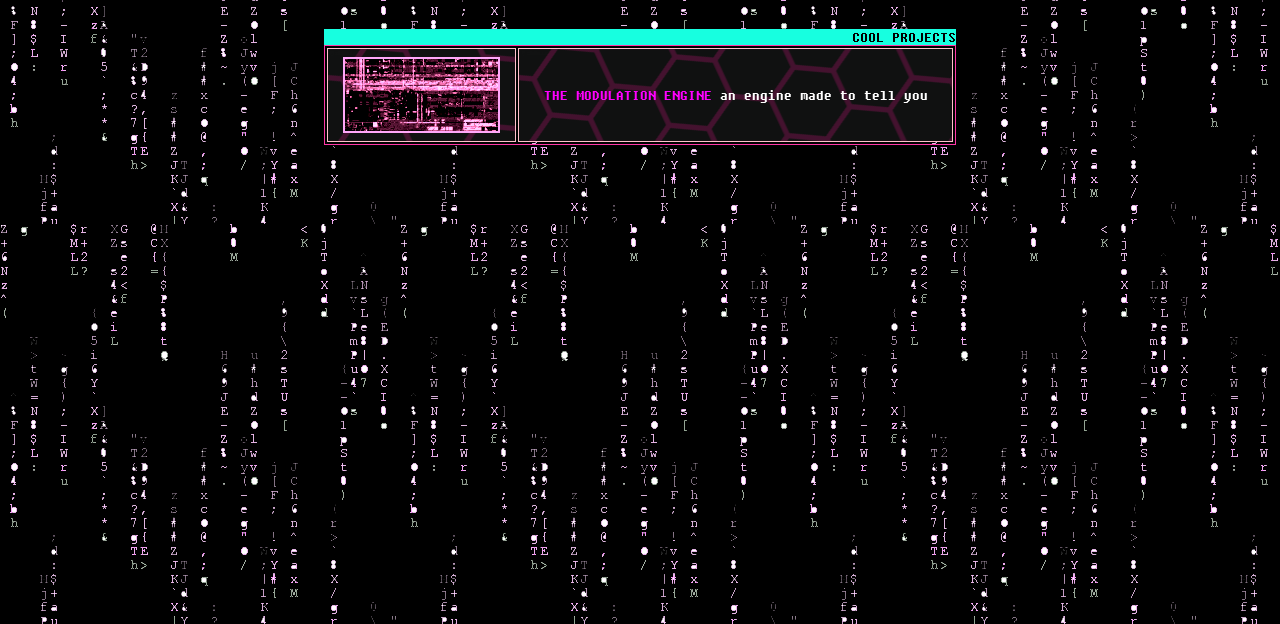
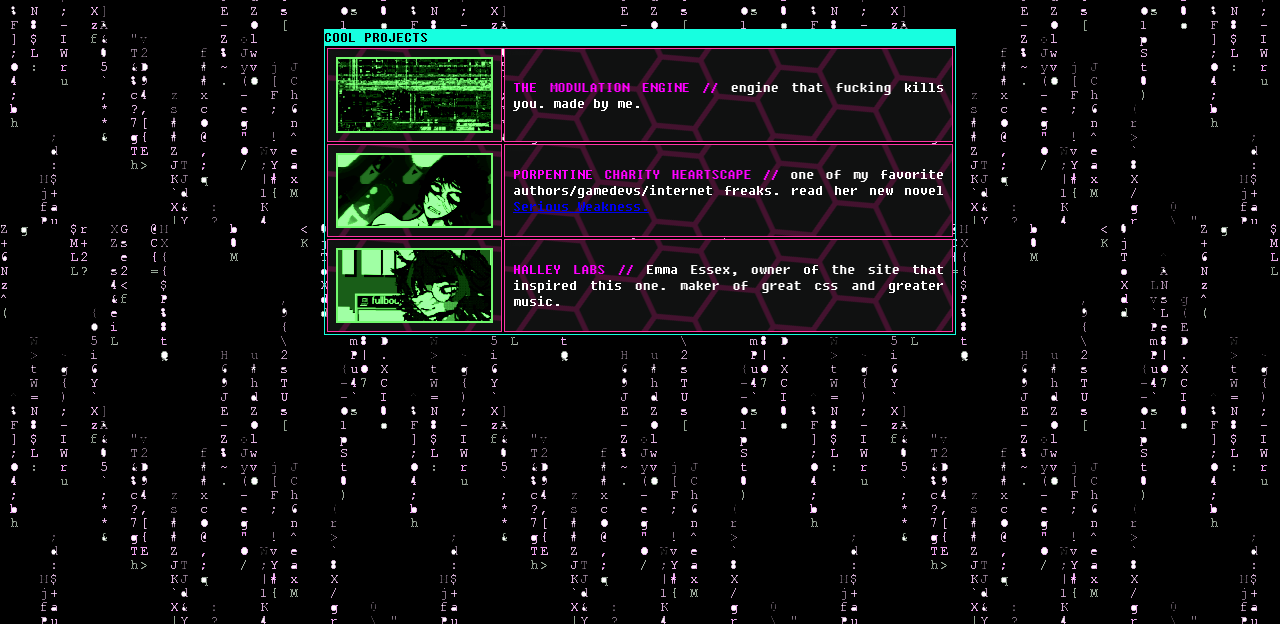
Before and after one commit to spectrumgemini/website, a plain HTML site: page index.html in a window 1280 px wide. Shown: the part 176-800 px from the top of the page. Drawn offline with Linux system fonts and the light colour scheme.

Commit message:
more updates

```diff
--- a/index.html
+++ b/index.html
@@ -22,9 +22,23 @@
                 <table>
                     <tr>
                         <td>
-                            <a href="https://perchance.org/modulationengine"><img align="middle" class="imgbutton" src="generator.jpg"></a>
+                            <a href="https://perchance.org/modulationengine" target="_blank"><img align="middle" class="imgbutton" src="generator.jpg"></a>
                         </td>
-                        <td><font color="#FF00FF">THE MODULATION ENGINE</font> an engine made to tell you </td>
+                        <td><font color="#FF00FF">THE MODULATION ENGINE //</font> engine that fucking kills you. made by me.</td>
+                    </tr>
+                    <tr>
+                        <td>
+                            <a href="https://xrafstar.monster" target="_blank"><img align="middle" class="imgbutton" src="amputare.png"></a>
+                        </td>
+                        <td><font color="#FF00FF">PORPENTINE CHARITY HEARTSCAPE //</font>  one of my favorite authors/gamedevs/internet freaks. read her new novel <a href="https://porpentine.itch.io/serious-weakness">Serious Weakness.</a></td>
+                    </tr>
+                    <tr>
+                        <td>
+                            <a href="https://xrafstar.monster" target="_blank"><img align="middle" class="imgbutton" src="msx.png"></a>
+                        </td>
+                        <td>
+                            <font color="#FF00FF">HALLEY LABS //</font> Emma Essex, owner of the site that inspired this one. maker of great css and greater music.
+                        </td>
                     </tr>
 
 
--- a/stylesheet.css
+++ b/stylesheet.css
@@ -38,26 +38,26 @@ h1{
     background-color:#17FFE0;
     color:black;
     width:50%;
-    text-align:right;
+    text-align:start;
 }
 
 table{
-    border:1px solid #FF37A6;
+    border:1px solid #17FFE0;
     width:50%;
     color:white;
 }
 td{
-    border:1px solid pink;
+    border:1px solid #FF37A6;
     text-align:justify;
     padding:8px;
     background-image: url("honeycomb.png");
-    text-align: -webkit-center;
+
 }
 
 .imgbutton {
     border: 2px solid #00FFFF;
 -webkit-filter: brightness(75%) grayscale(100%) sepia(100%) hue-rotate(200deg) saturate(200%) contrast(1.5);
-filter: brightness(75%) grayscale(100%) sepia(100%) hue-rotate(280deg) saturate(200%) contrast(1.5);
+filter: brightness(75%) grayscale(100%) sepia(100%) hue-rotate(430deg) saturate(200%) contrast(1.5);
 -webkit-transition: 0.5s;
 transition: 0.5s;
 }
```
Also changed, not shown: amputare.png (added), msx.png (added).
